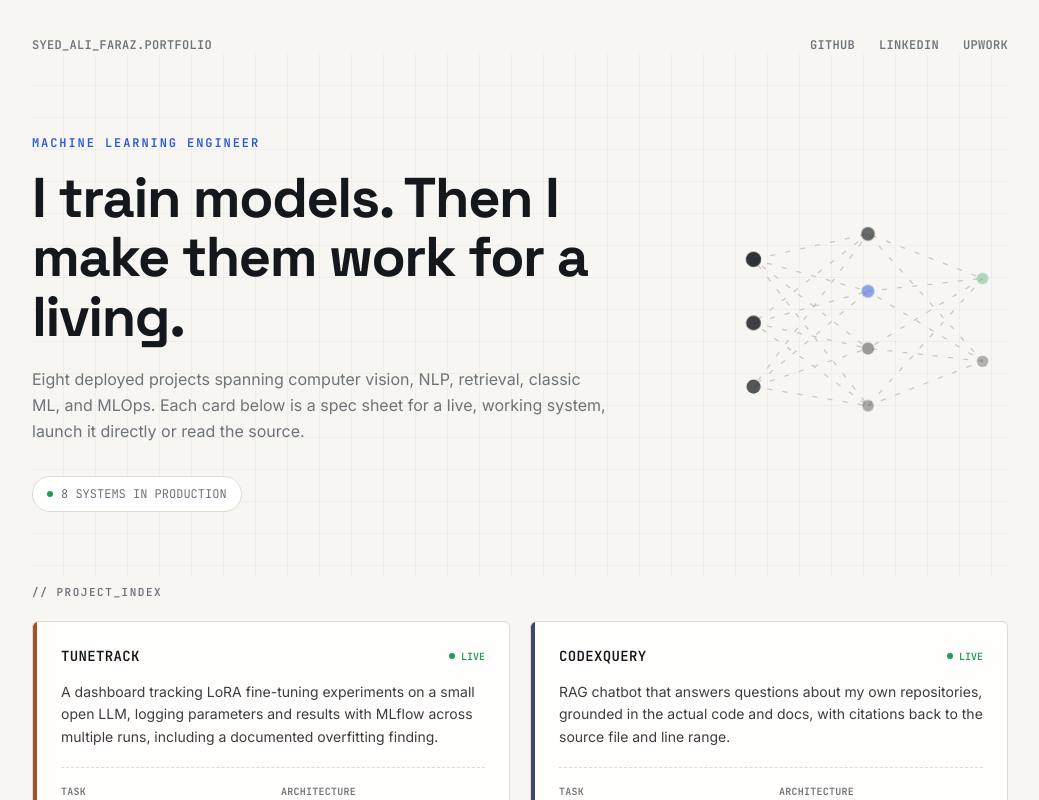
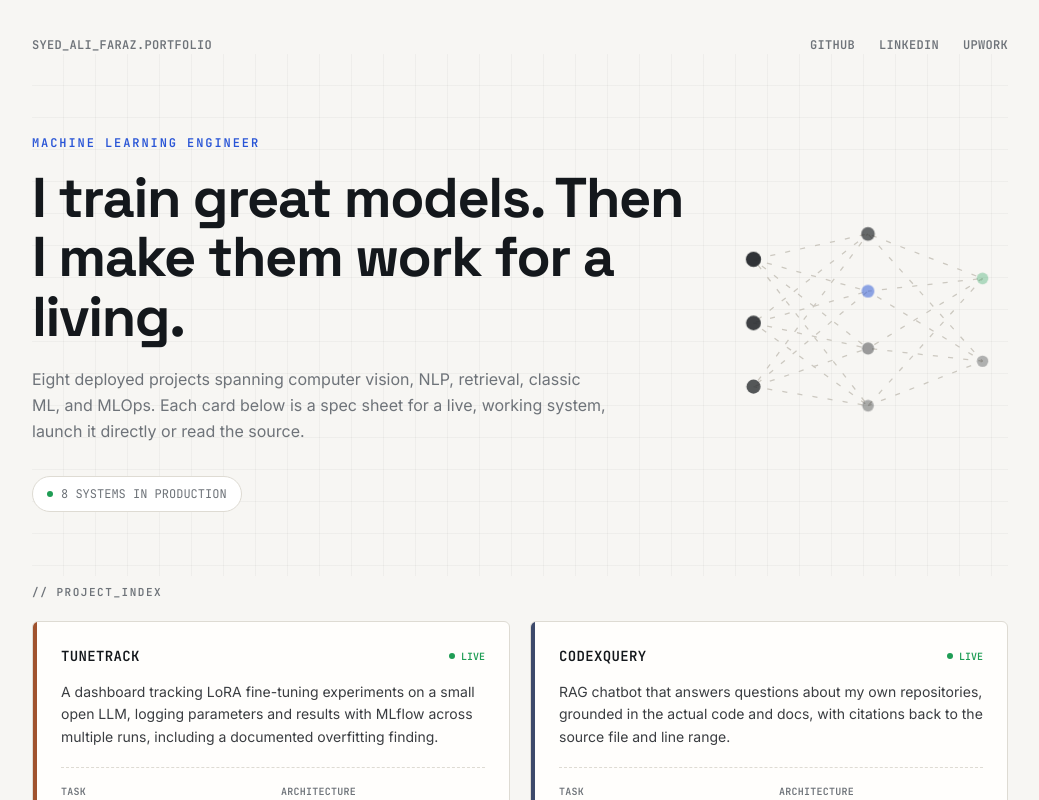
Before and after one commit to ali-faraz-py/Portfolio-Hub, a Next.js app: page / in a window 1280 px wide. Shown: the top 800 px of the page, without its empty margins (120-1159 px from the left). Built offline with nearby package versions, Linux system fonts and the light colour scheme.

Commit message:
style: update wording for clarity in home page header

```diff
--- a/src/app/page.js
+++ b/src/app/page.js
@@ -327,7 +327,7 @@ export default function Home() {
               MACHINE LEARNING ENGINEER
             </p>
             <h1 className="font-display font-bold mt-4 max-w-2xl text-[2.4rem] sm:text-[3rem] lg:text-[3.5rem] leading-[1.06] tracking-tight">
-              I train models. Then I make them work for a living.
+              I train great models. Then I make them work for a living.
             </h1>
             <p className="font-body mt-5 max-w-xl text-[16px] text-slate leading-relaxed">
               Eight deployed projects spanning computer vision, NLP, retrieval, classic
```
